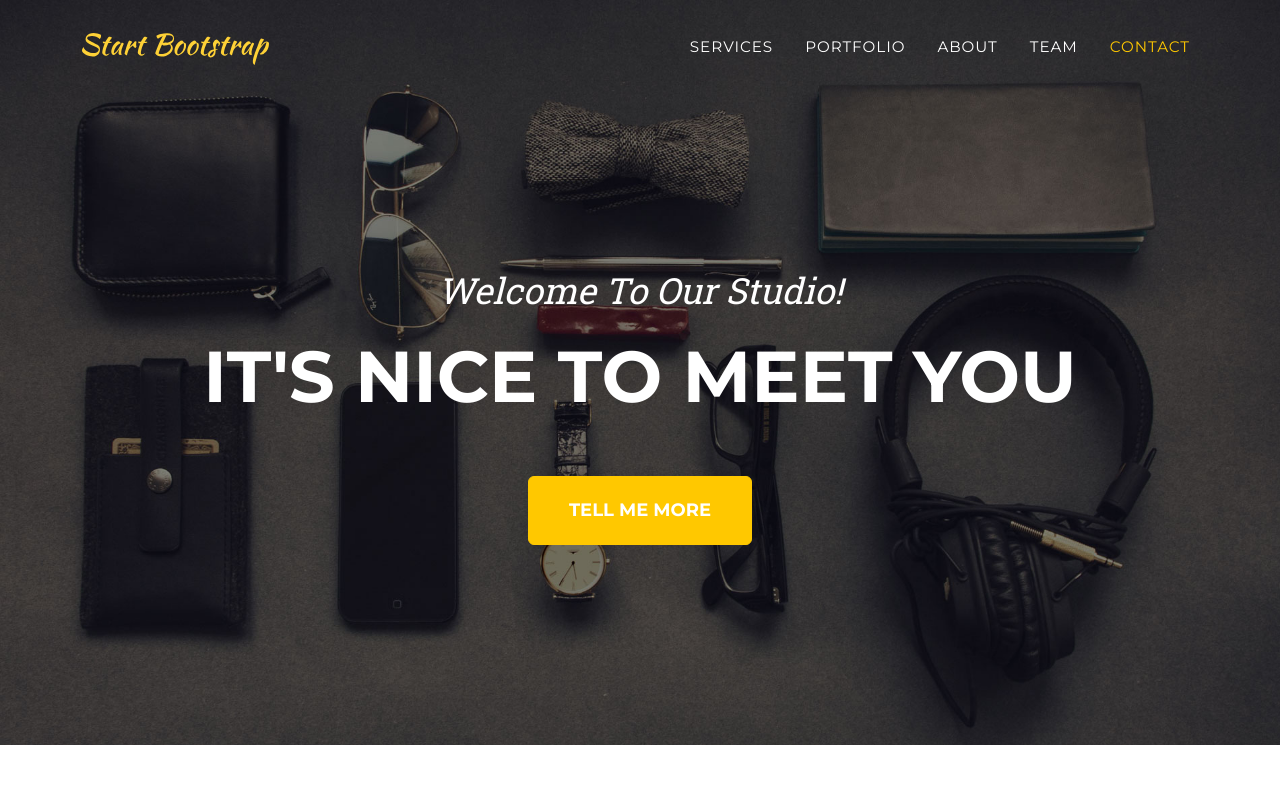
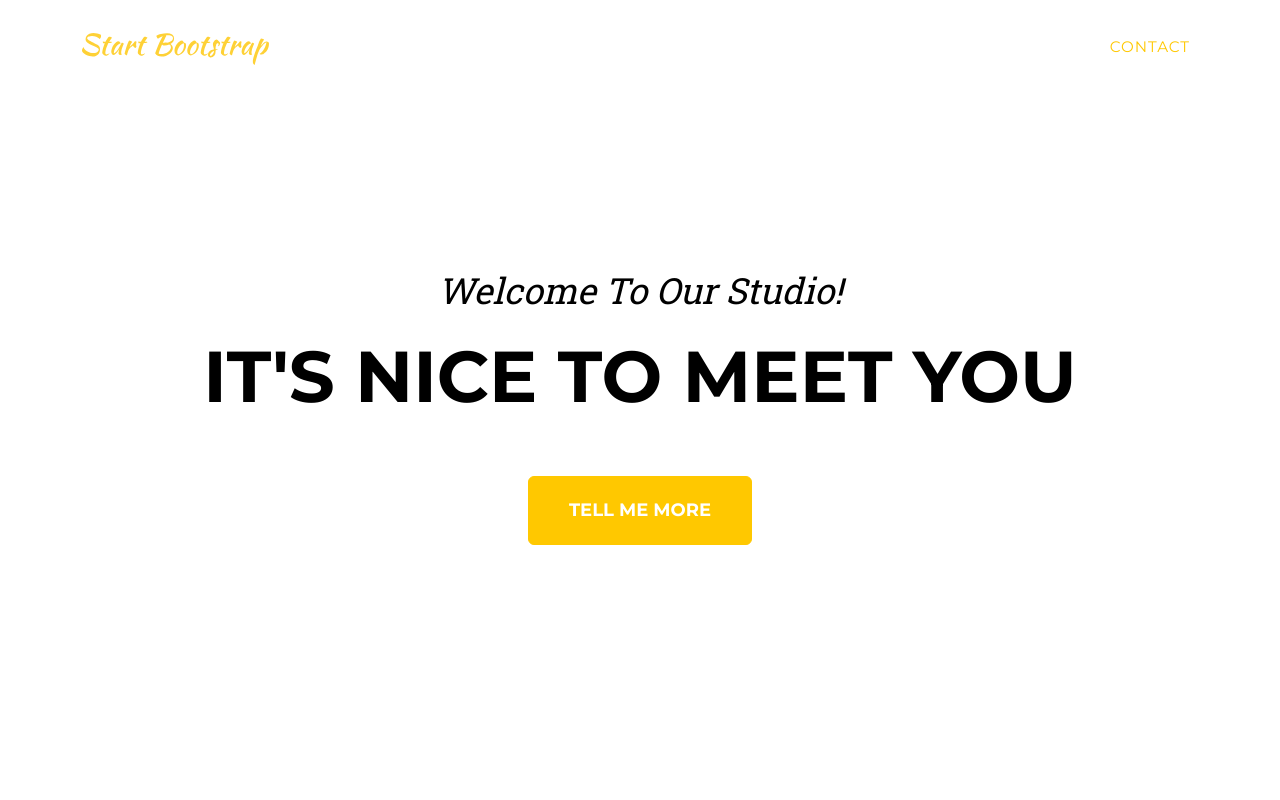
Before and after one commit to kitchanatha/revivepilatesbkk, a website: page src/pug/index.pug in a window 1280 px wide. Shown: the top 800 px of the page. Drawn offline with nearby package versions, Linux system fonts and the light colour scheme; files that its build step writes are made by us from their sources; files whose address does not match are found by name.

```diff
--- a/src/scss/sections/_masthead.scss
+++ b/src/scss/sections/_masthead.scss
@@ -6,8 +6,8 @@
     padding-top: 6rem + 4.5rem;
     padding-bottom: 6rem;
     text-align: center;
-    color: $white;
-    background-image: url("../assets/img/header-bg.jpg");
+    color: black;
+    // background-image: url("../assets/img/header-bg.jpg");
     background-repeat: no-repeat;
     background-attachment: scroll;
     background-position: center center;
```
Also changed, not shown: src/assets/img/revive-logo.svg (added).
